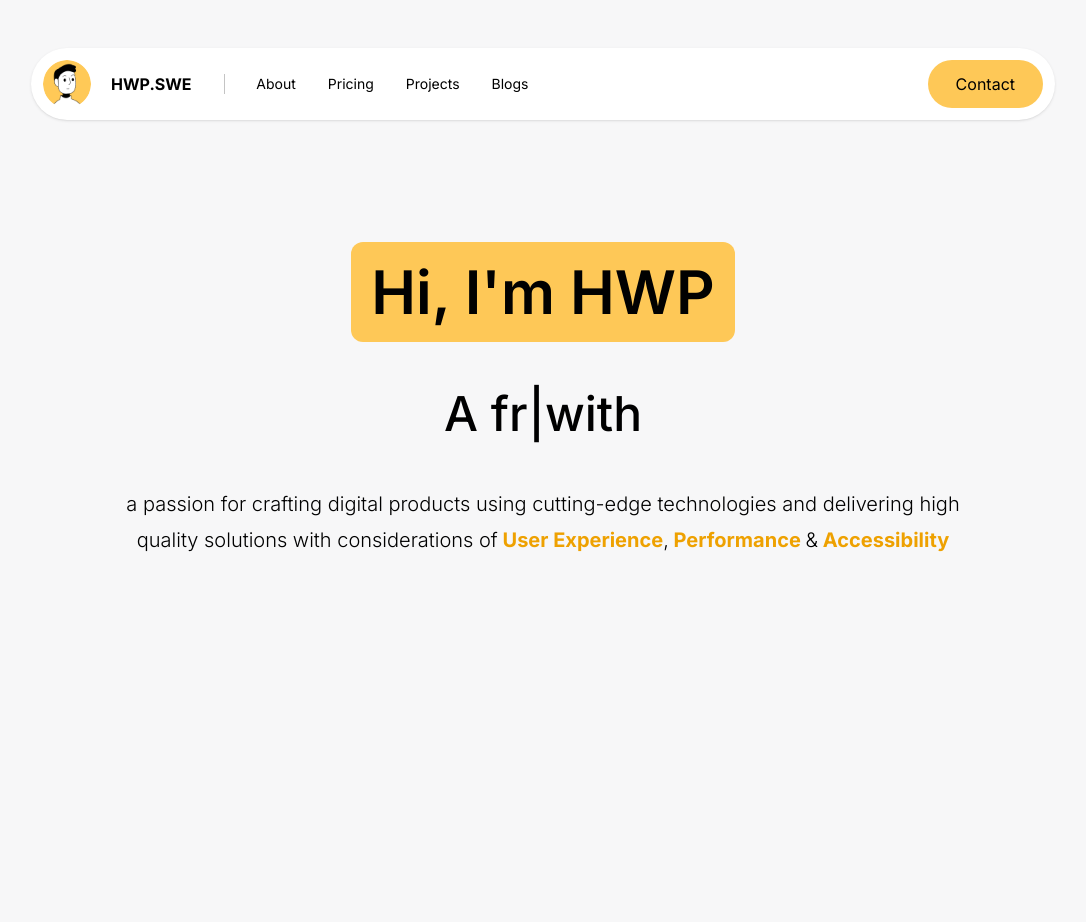
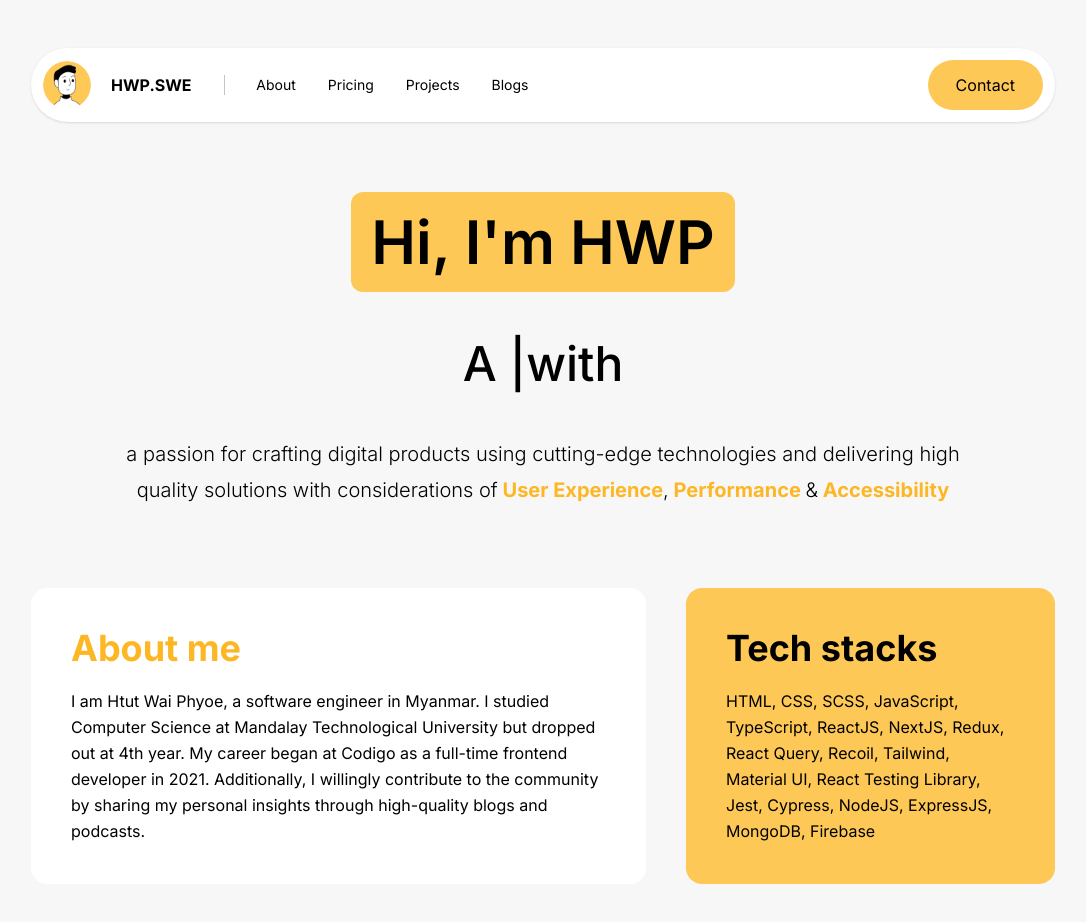
Before and after one commit to htutwaiphyoe/portfolio, a Next.js app: page / in a window 1280 px wide. Shown: the top 922 px of the page, without its empty margins (97-1183 px from the left). Before the commit the page ends 800 px from the top, so only its background shows below. Built offline with nearby package versions, Linux system fonts and the light colour scheme.

Commit message:
feat: personal info

```diff
--- a/app/globals.css
+++ b/app/globals.css
@@ -3,5 +3,5 @@
 @tailwind utilities;
 
 body {
-  @apply text-base;
+  @apply text-base leading-relaxed;
 }
--- a/app/page.tsx
+++ b/app/page.tsx
@@ -1,11 +1,10 @@
 "use client";
-
 import { ReactTyped } from "react-typed";
 
 function HomePage() {
   return (
-    <main className="bg-gray-lightest">
-      <section className="h-screen flex flex-col space-y-12 items-center justify-center">
+    <main className="bg-gray-lightest grid gap-20">
+      <section className="pt-48 flex flex-col space-y-12 items-center justify-center">
         <h1 className="bg-primary text-black p-5 rounded-xl text-6xl font-semibold">
           {"Hi, I'm HWP"}
         </h1>
@@ -28,14 +27,33 @@ function HomePage() {
           a passion for crafting digital products using cutting-edge
           technologies and delivering high quality solutions with considerations
           of
-          <span className="font-bold text-primary-darker">
-            {" "}
-            User Experience
-          </span>
-          ,<span className="font-bold text-primary-darker"> Performance </span>&
-          <span className="font-bold text-primary-darker"> Accessibility </span>
+          <span className="font-bold text-primary-dark"> User Experience</span>,
+          <span className="font-bold text-primary-dark"> Performance </span>&
+          <span className="font-bold text-primary-dark"> Accessibility </span>
         </p>
       </section>
+      <section className="max-w-5xl mx-auto grid grid-cols-[2fr_1.2fr] gap-10">
+        <div className="bg-white grid w-full rounded-2xl p-10 gap-5 self-start">
+          <h2 className="font-bold text-primary-dark text-4xl">About me</h2>
+          <p>
+            I am Htut Wai Phyoe, a software engineer in Myanmar. I studied
+            Computer Science at Mandalay Technological University but dropped
+            out at 4th year. My career began at Codigo as a full-time frontend
+            developer in 2021. Additionally, I willingly contribute to the
+            community by sharing my personal insights through high-quality blogs
+            and podcasts.
+          </p>
+        </div>
+        <div className="grid w-full rounded-2xl p-10 bg-primary gap-5">
+          <h2 className="font-bold text-4xl">Tech stacks</h2>
+          <p>
+            HTML, CSS, SCSS, JavaScript, TypeScript, ReactJS, NextJS, Redux,
+            React Query, Recoil, Tailwind, Material UI, React Testing Library,
+            Jest, Cypress, NodeJS, ExpressJS, MongoDB, Firebase
+          </p>
+        </div>
+      </section>
+      <div></div>
     </main>
   );
 }
--- a/components/Navigation/index.tsx
+++ b/components/Navigation/index.tsx
@@ -2,7 +2,7 @@ import Image from "next/image";
 
 function Navigation() {
   return (
-    <header className="bg-white fixed top-12 left-0 right-0 rounded-full p-3 max-w-[80%] mx-auto shadow flex items-center space-x-8">
+    <header className="bg-white fixed top-12 left-0 right-0 rounded-full p-3 max-w-5xl mx-auto shadow flex items-center space-x-8">
       <div className="flex items-center space-x-5">
         <div className="w-12 h-12 rounded-full overflow-hidden">
           <Image
@@ -15,7 +15,7 @@ function Navigation() {
         </div>
         <h3 className="font-bold">HWP.SWE</h3>
       </div>
-      <div className="w-[1px] h-5 bg-gray" />
+      <div className="w-px h-5 bg-gray" />
       <nav className="flex justify-between items-center w-full">
         <ul className="flex items-center space-x-8">
           <li className="text-sm">About</li>
```
Also changed, not shown: views/Statistics.tsx (added, +20 -0 lines).
